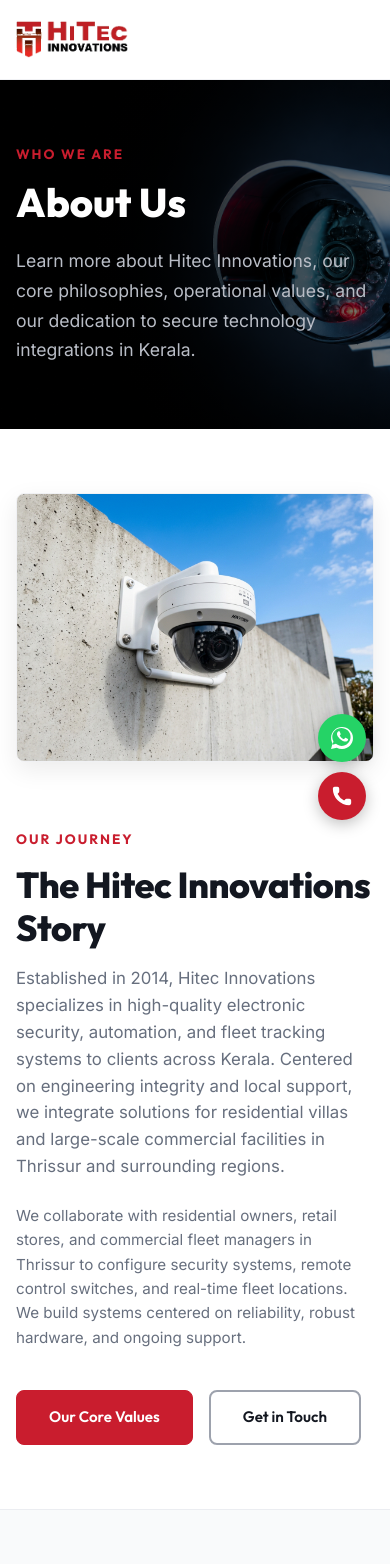
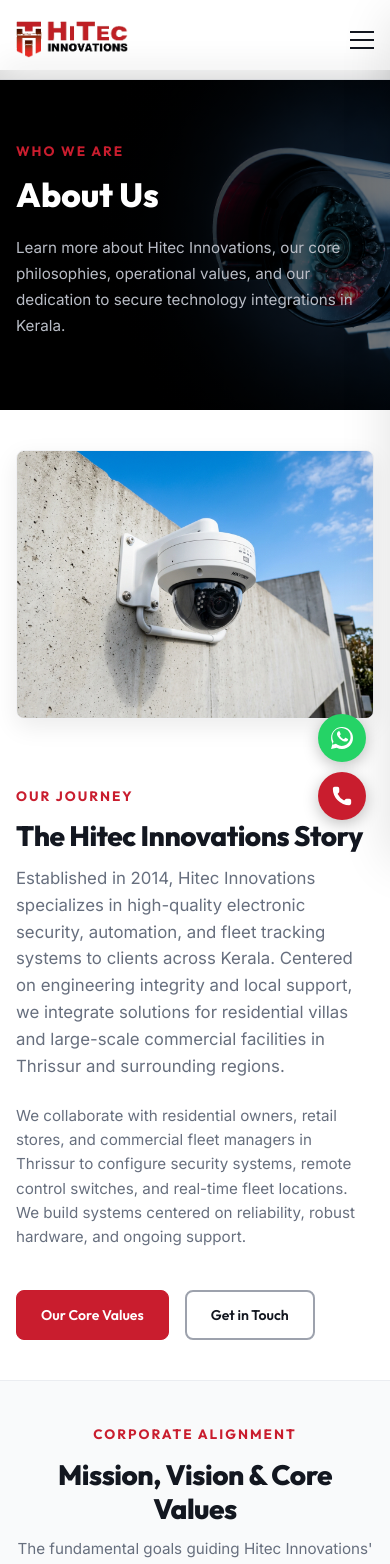
Before and after one commit to Athira132/hitec-innovations, a React (Vite) app: page /about in a window 390 px wide. Shown: the top 1564 px of the page. Built offline with nearby package versions, Linux system fonts and the light colour scheme.

Commit message:
Optimize mobile layout responsiveness, remove All Services from mobile nav, improve hamburger visibility and drawer transitions

```diff
--- a/src/components/Navbar.jsx
+++ b/src/components/Navbar.jsx
@@ -194,9 +194,9 @@
             aria-label="Toggle Navigation Menu"
             aria-expanded={isOpen}
           >
-            <span className="hamburger-line" style={{ backgroundColor: isScrolled || isOpen ? 'var(--color-dark)' : 'var(--color-light)' }}></span>
-            <span className="hamburger-line" style={{ backgroundColor: isScrolled || isOpen ? 'var(--color-dark)' : 'var(--color-light)' }}></span>
-            <span className="hamburger-line" style={{ backgroundColor: isScrolled || isOpen ? 'var(--color-dark)' : 'var(--color-light)' }}></span>
+            <span className="hamburger-line" style={{ backgroundColor: (isScrolled || isOpen || location.pathname !== '/') ? 'var(--color-dark)' : 'var(--color-light)' }}></span>
+            <span className="hamburger-line" style={{ backgroundColor: (isScrolled || isOpen || location.pathname !== '/') ? 'var(--color-dark)' : 'var(--color-light)' }}></span>
+            <span className="hamburger-line" style={{ backgroundColor: (isScrolled || isOpen || location.pathname !== '/') ? 'var(--color-dark)' : 'var(--color-light)' }}></span>
           </button>
         </div>
       </header>
@@ -228,11 +228,6 @@
                 {mobileDropdownOpen ? <ChevronUp size={16} /> : <ChevronDown size={16} />}
               </button>
               <ul className={`mobile-dropdown-list ${mobileDropdownOpen ? 'open' : ''}`}>
-                <li>
-                  <NavLink to="/services" className={({ isActive }) => `mobile-dropdown-link ${isActive ? 'active' : ''}`} end>
-                    All Services Overview
-                  </NavLink>
-                </li>
                 {servicesItems.map((item) => (
                   <li key={item.path}>
                     <NavLink
--- a/src/index.css
+++ b/src/index.css
@@ -423,7 +423,7 @@
 .mobile-menu-drawer {
   position: fixed;
   top: 0;
-  right: -100%;
+  right: 0;
   width: 80%;
   max-width: 350px;
   height: 100vh;
@@ -433,26 +433,27 @@
   display: flex;
   flex-direction: column;
   z-index: 1005;
-  transition: var(--transition-normal);
+  transform: translateX(100%);
+  transition: transform var(--transition-normal);
   overflow-y: auto;
 }
 
 .mobile-menu-drawer.open {
-  right: 0;
+  transform: translateX(0);
 }
 
 .mobile-menu-backdrop {
   position: fixed;
   top: 0;
   left: 0;
-  width: 100vw;
-  height: 100vh;
+  width: 100%;
+  height: 100%;
   background-color: rgba(0, 0, 0, 0.4);
   z-index: 1002;
   backdrop-filter: blur(4px);
   opacity: 0;
   pointer-events: none;
-  transition: var(--transition-normal);
+  transition: opacity var(--transition-normal);
 }
 
 .mobile-menu-backdrop.open {
@@ -838,3 +839,60 @@
   margin-bottom: 1.5rem;
   font-weight: 500;
 }
+
+/* ----------------------------------------------------
+   Mobile Responsiveness Enhancements
+   ---------------------------------------------------- */
+@media (max-width: 767px) {
+  .section-padding {
+    padding: 2.5rem 0 !important;
+  }
+
+  .page-top-spacer {
+    padding-top: 70px !important; /* Match mobile scrolled nav height */
+  }
+}
+
+@media (max-width: 576px) {
+  /* Prevent header overlapping / sizing issues */
+  .bg-dark-section.section-padding h1 {
+    font-size: 2.1rem !important;
+  }
+  .bg-dark-section.page-top-spacer h1 {
+    font-size: 2.1rem !important;
+  }
+  .bg-dark-section.section-padding p {
+    font-size: 0.95rem !important;
+  }
+
+  /* Optimize section titles & subtitles */
+  .section-title {
+    font-size: 1.75rem !important;
+    margin-bottom: 0.75rem !important;
+  }
+  .section-subtitle {
+    font-size: 0.95rem !important;
+  }
+
+  /* Optimize card internal padding to maximize input/text space */
+  .premium-card {
+    padding: 1.5rem !important;
+  }
+}
+
+@media (max-width: 480px) {
+  /* Prevent stats from looking cluttered */
+  .stats-item > span:nth-of-type(1) {
+    font-size: 2rem !important;
+  }
+  .stats-item > span:nth-of-type(2) {
+    font-size: 0.75rem !important;
+    letter-spacing: 0.5px !important;
+  }
+
+  /* Buttons padding reduction for small screens */
+  .btn {
+    padding: 0.75rem 1.5rem !important;
+    font-size: 0.88rem !important;
+  }
+}
--- a/src/pages/Home.jsx
+++ b/src/pages/Home.jsx
@@ -98,7 +98,7 @@
           pointerEvents: 'none'
         }}></div>
 
-        <div className="container" style={{ position: 'relative', zIndex: 2, padding: '4rem 0' }}>
+        <div className="container" style={{ position: 'relative', zIndex: 2, paddingTop: '4rem', paddingBottom: '4rem' }}>
           <span className="section-label" style={{ color: 'var(--color-primary)', display: 'block', marginBottom: '1.5rem' }}>
             {siteConfig.companyName}
           </span>
--- a/src/pages/Services.jsx
+++ b/src/pages/Services.jsx
@@ -57,6 +57,34 @@
             subtitle="We provide specialized engineering services backed by strict quality assurance, robust protocols, and modern code practices."
           />
 
+          <style>{`
+            .services-list-grid {
+              display: grid;
+              grid-template-columns: 1.1fr 0.9fr;
+              gap: 4rem;
+              align-items: center;
+            }
+            .services-list-grid.even {
+              grid-template-areas: "content visual";
+            }
+            .services-list-grid.odd {
+              grid-template-areas: "visual content";
+            }
+            .services-visual-area {
+              grid-area: visual;
+            }
+            .services-content-area {
+              grid-area: content;
+            }
+            @media (max-width: 991px) {
+              .services-list-grid {
+                grid-template-columns: 1fr;
+                grid-template-areas: "visual" "content" !important;
+                gap: 2rem;
+              }
+            }
+          `}</style>
+
           <div style={{ display: 'flex', flexDirection: 'column', gap: '4rem' }}>
             {services.map((service, index) => {
               const isEven = index % 2 === 0;
@@ -67,16 +95,12 @@
                   style={{
                     padding: '2.5rem',
                     borderRadius: 'var(--border-radius-lg)',
-                    display: 'grid',
-                    gridTemplateColumns: '1fr',
-                    gap: '3rem',
-                    alignItems: 'center'
+                    overflow: 'hidden'
                   }}
                 >
-                  {/* Outer grid for desktop layout changes */}
-                  <div className="grid-2" style={{ gap: '3rem', alignItems: 'center', width: '100%', gridTemplateAreas: isEven ? '"content visual"' : '"visual content"' }}>
+                  <div className={`services-list-grid ${isEven ? 'even' : 'odd'}`}>
                     {/* Visual Card Column */}
-                    <div style={{ gridArea: 'visual' }}>
+                    <div className="services-visual-area">
                       <div
                         style={{
                           borderRadius: 'var(--border-radius-md)',
@@ -96,7 +120,7 @@
                     </div>
 
                     {/* Content Column */}
-                    <div style={{ gridArea: 'content' }}>
+                    <div className="services-content-area">
                       <h3 style={{ fontSize: '1.75rem', fontWeight: 800, color: 'var(--color-dark)', marginBottom: '1rem' }}>
                         {service.title}
                       </h3>
```
